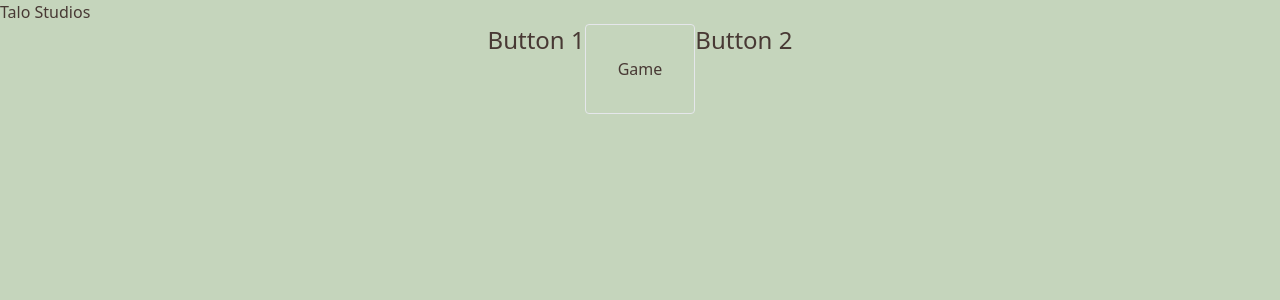
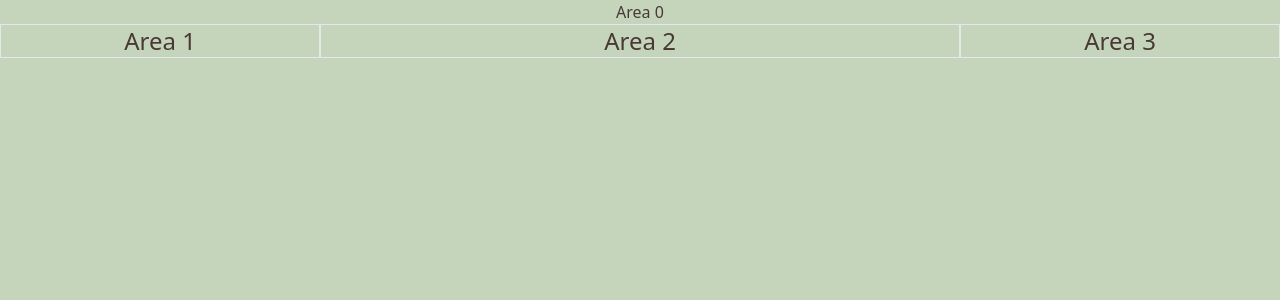
Before and after one commit to talostudios/talostudios-site, a Next.js app: page / in a window 1280 px wide. Shown: the top 300 px of the page. Built offline with nearby package versions, Linux system fonts and the light colour scheme.

Commit message:
update layout

```diff
--- a/pages/index.tsx
+++ b/pages/index.tsx
@@ -3,14 +3,14 @@ import type { GetStaticProps, NextPage } from 'next'
 export default function Home() {
   return (
     <div className='h-screen w-screen'>
-      <div className='flex flex-col justify-center'>
+      <div className='flex flex-col justify-center text-center'>
         <div>
-          <h1>Talo Studios</h1>
+          <h1>Area 0 </h1>
         </div>
-        <div className='flex flex-row justify-center'>
-          <div className='text-left text-2xl'> Button 1 </div>
-          <div className='border rounded p-8'> Game </div>
-          <div className='text-right text-2xl'> Button 2 </div>
+        <div className='flex flex-row'>
+          <div className='w-1/4 border text-2xl'> Area 1 </div>
+          <div className='w-1/2 border text-2xl'> Area 2 </div>
+          <div className='w-1/4 border text-2xl'> Area 3 </div>
         </div>
       </div>
     </div>
```
